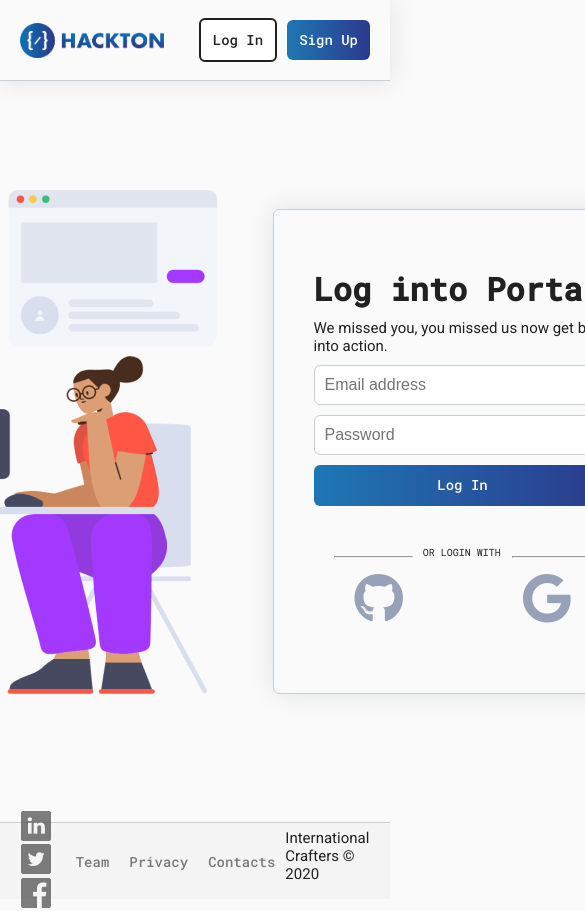
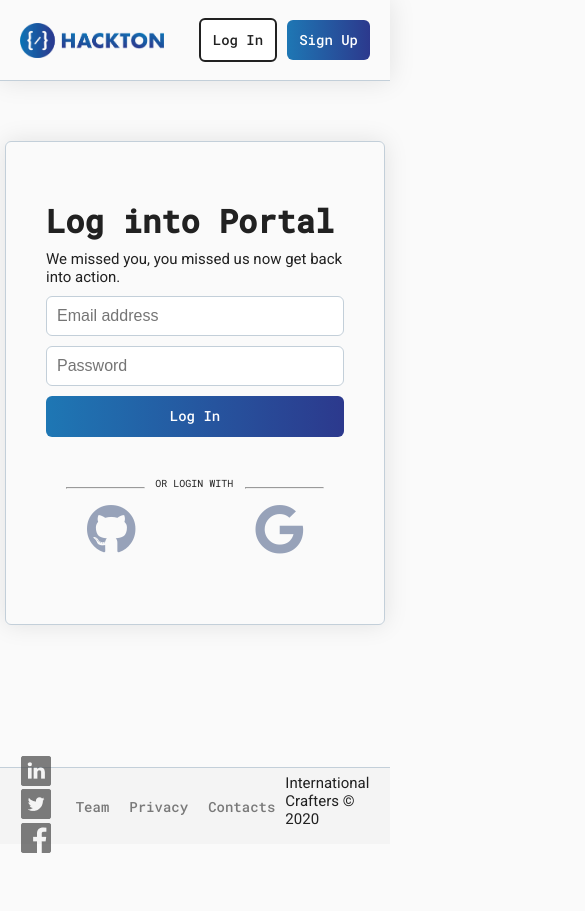
Before and after one commit to LABS-EU3/hackton-frontend, a React (Create React App) app: page /login in a window 390 px wide. Shown: the top 911 px of the page, 585 px wide, since content can reach past the window. After the commit the page ends 856 px from the top, so only its background shows below. Built offline with nearby package versions, Linux system fonts and the light colour scheme.

Commit message:
removed hero image in tablet and mobile view

```diff
--- a/src/components/atoms/BodyContainer.js
+++ b/src/components/atoms/BodyContainer.js
@@ -1,4 +1,5 @@
 import styled from "styled-components";
+import { media } from "../index";
 
 const BodyContainer = styled.div`
   width: 1062px;
@@ -7,6 +8,27 @@ const BodyContainer = styled.div`
   align-items: center;
   justify-content: space-between;
   padding: 60px 45px;
+
+  @media ${media.tablet} {
+    display: flex;
+    align-items: center;
+    justify-content: space-between;
+    flex-direction: column;
+
+    img {
+      display: none;
+    }
+  }
+
+  @media ${media.mobile} {
+    display: flex;
+    align-items: center;
+    justify-content: space-between;
+    flex-direction: column;
+    img {
+      display: none;
+    }
+  }
 `;
 
 export default BodyContainer;
```
